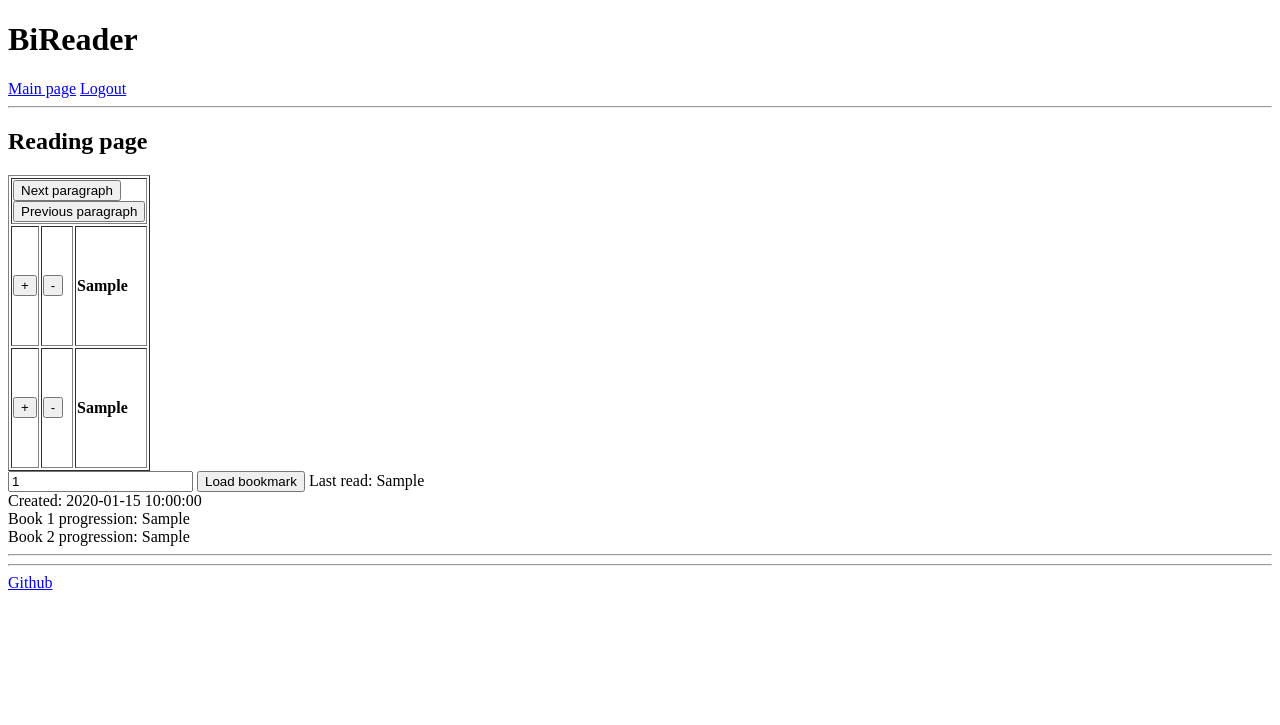
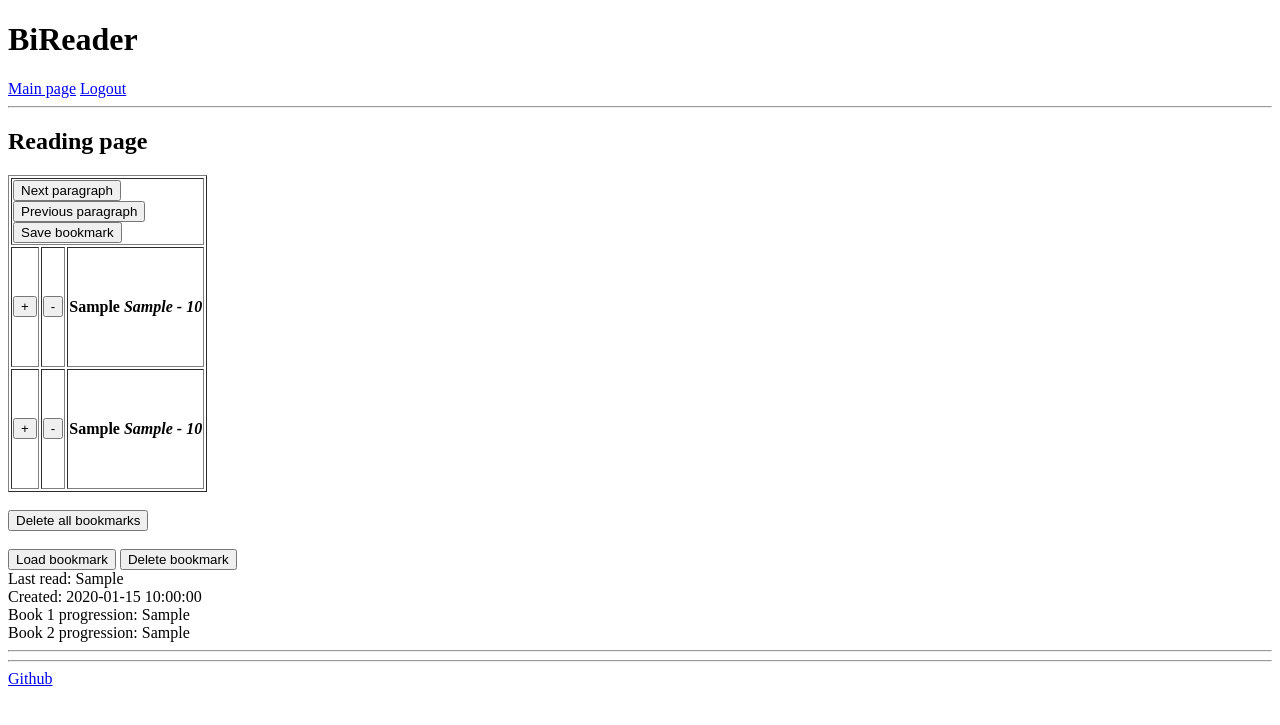
Before and after one commit to jakubgrad/Tietokannat-ja-web-ohjelmointi-Projekti, a Flask app: template src/templates/read_pair.html in a window 1280 px wide. Shown: the top 725 px of the page. Run offline with Flask 3, Linux system fonts and the light colour scheme; the visitor is signed in with stand-in values (Sample User, id 1); the template is opened without the code that fills it: most values are stand-ins (such as "Sample title", 1, 10 or a date in 2020); lists and menus that the app fills with data are empty.

Commit message:
Expanded bookmarks functionality:

```diff
--- a/src/templates/read_pair.html
+++ b/src/templates/read_pair.html
@@ -30,14 +30,25 @@ er", "[2]", "if", "you", "count", "from", "0"], ["", "This", "sentence", "is", "
             <input type="text" name="counter" style="display: none;" value="{{ counter if counter else 0 }}">
             <input type="text" name="counter1" style="display: none;" value="{{ counter1 + 3 if counter1 else 3 }}">
             <input type="text" name="counter2" style="display: none;" value="{{ counter2 + 3 if counter2 else 3 }}">
+            <input type="hidden" name="form_purpose" value="update_counters">
             <input type="submit" value="Next paragraph">
         </form>
         <form action="/read_pair/{{ pair.id }}" method="POST" style="display: inline;">
             <input type="text" name="counter" style="display: none;" value="{{ counter if counter else 0 }}">
             <input type="text" name="counter1" style="display: none;" value="{{ counter1 - 3 if counter1 else 0 }}">
             <input type="text" name="counter2" style="display: none;" value="{{ counter2 - 3 if counter2 else 0 }}">
+            <input type="hidden" name="form_purpose" value="update_counters">
             <input type="submit" value="Previous paragraph">
         </form>
+        <form action="/read_pair/{{ pair.id }}" method="POST" style="display: inline;">
+            <input type="text" name="counter" style="display: none;" value="{{ counter if counter else 0}}">
+            <input type="text" name="counter1" style="display: none;" value="{{ counter1 if counter1 else 0}}">
+            <input type="text" name="counter2" style="display: none;" value="{{ counter2 if counter2 else 0 }}">
+            <input type="hidden" name="form_purpose" value="save_bookmark">
+            <input type="submit" value="Save bookmark">
+        </form>
+
+   </th>
   </tr>
   <tr style="height: 120px;">
     <th style="text-align: right; width: 4px;">
@@ -45,6 +56,8 @@ er", "[2]", "if", "you", "count", "from", "0"], ["", "This", "sentence", "is", "
             <input type="text" name="counter" style="display: none;" value="{{ counter if counter else 0 }}">
             <input type="text" name="counter1" style="display: none;" value="{{ counter1+1 if counter1 else 1 }}">
             <input type="text" name="counter2" style="display: none;" value="{{ counter2 if counter2 else 0 }}">
+
+            <input type="hidden" name="form_purpose" value="update_counters">
             <input type="submit" value="+">
         </form>
     </th>
@@ -53,11 +66,13 @@ er", "[2]", "if", "you", "count", "from", "0"], ["", "This", "sentence", "is", "
             <input type="text" name="counter" style="display: none;" value="{{ counter if counter else 0 }}">
             <input type="text" name="counter1" style="display: none;" value="{{ counter1 - 1 if counter1 else 0 }}">
             <input type="text" name="counter2" style="display: none;" value="{{ counter2 if counter2 else 0 }}">
+
+            <input type="hidden" name="form_purpose" value="update_counters">
             <input type="submit" value="-">
         </form>
     </th>
     <th style="text-align: left;">
-        {{ sentences1 if sentences1 else 0}}
+            {{ sentences1 if sentences1 else 0 }}<i> {{ counter1 if counter1 else 0}} - {{ counter1+2 if counter1 else 2}}</i>
     </th>
 
   <tr style="height: 120px;">
@@ -66,6 +81,8 @@ er", "[2]", "if", "you", "count", "from", "0"], ["", "This", "sentence", "is", "
             <input type="text" name="counter" style="display: none;" value="{{ counter if counter else 0 }}">
             <input type="text" name="counter1" style="display: none;" value="{{ counter1  if counter1 else 0 }}">
             <input type="text" name="counter2" style="display: none;" value="{{ counter2+1 if counter2 else 1 }}">
+
+            <input type="hidden" name="form_purpose" value="update_counters">
             <input type="submit" value="+">
         </form>
     </th>
@@ -74,30 +91,55 @@ er", "[2]", "if", "you", "count", "from", "0"], ["", "This", "sentence", "is", "
             <input type="text" name="counter" style="display: none;" value="{{ counter if counter else 0 }}">
             <input type="text" name="counter1" style="display: none;" value="{{ counter1 if counter1 else 0 }}">
             <input type="text" name="counter2" style="display: none;" value="{{ counter2-1 if counter2 else 0 }}">
+
+            <input type="hidden" name="form_purpose" value="update_counters">
             <input type="submit" value="-">
         </form>
     </th>
     <th style="text-align: left;">
-        {{ sentences2 if sentences2 else 0}}
+    {{ sentences2 if sentences2 else 0 }}<i> {{ counter2 if counter2 else 0}} - {{ counter2+2 if counter2 else 2}}
     </th>
   </tr>
 
 </table>
+<br>
+
+{% if bookmarks_of_pair  %}
+        <form action="/delete_all_bookmarks_of_pair/{{ pair.id }}" style="display: inline;" method="POST">
+            <input type="hidden" name="form_purpose" value="delete_all_bookmarks">
+            <input type="submit"  value="Delete all bookmarks">
+        </form>
+
+{% else %}
+No bookmarks yet
+{% endif %}
+<br>
+<br>
 
 {% for bookmark in bookmarks_of_pair %}
 
-<form action="/read_pair/{{ pair.id }}" method="POST">
+<form action="/read_pair/{{ pair.id }}" style="display: inline;" method="POST">
             <input type="text" name="counter" style="display: none;" value="{{ counter if counter else 0 }}">
             <input type="text" name="counter1" style="display: none;" value="{{ counter1 if counter1 else 0 }}">
             <input type="text" name="counter2" style="display: none;" value="{{ counter2 if counter2 else 0 }}">
-            <input type="number" name="bookmark_id" value={{bookmark.id}}>
-            <input type="submit" value="Load bookmark">
+            <input type="number" style="display: none;" name="bookmark_id" value={{bookmark.id}}>
 
+            <input type="hidden" name="form_purpose" value="load_bookmark">
+            <input type="submit"  value="Load bookmark">
+        </form>
+        <form action="/delete_bookmark/{{ bookmark.id }}" style="display: inline;" method="POST">
+                    <input type="number" style="display: none;" name="bookmark_id" value={{bookmark.id}}>
+                    <input type="hidden" name="form_purpose" value="delete_bookmark">
+                    <input type="submit" value="Delete bookmark">
+        </form>
+
+
+        <br>
         Last read: {{ bookmark.last_read }} <br>
         Created: {{ bookmark.created_at.strftime("%Y-%m-%d %H:%M:%S") }} <br>
-        Book 1 progression: {{ bookmark.book1 }} <br>
-        Book 2 progression: {{ bookmark.book2}} <br>
-        </form>
+        Book 1 progression: {{ bookmark.counter1 }} <br>
+        Book 2 progression: {{ bookmark.counter2}} <br>
+
 <hr>
 {% endfor %}
 
```
